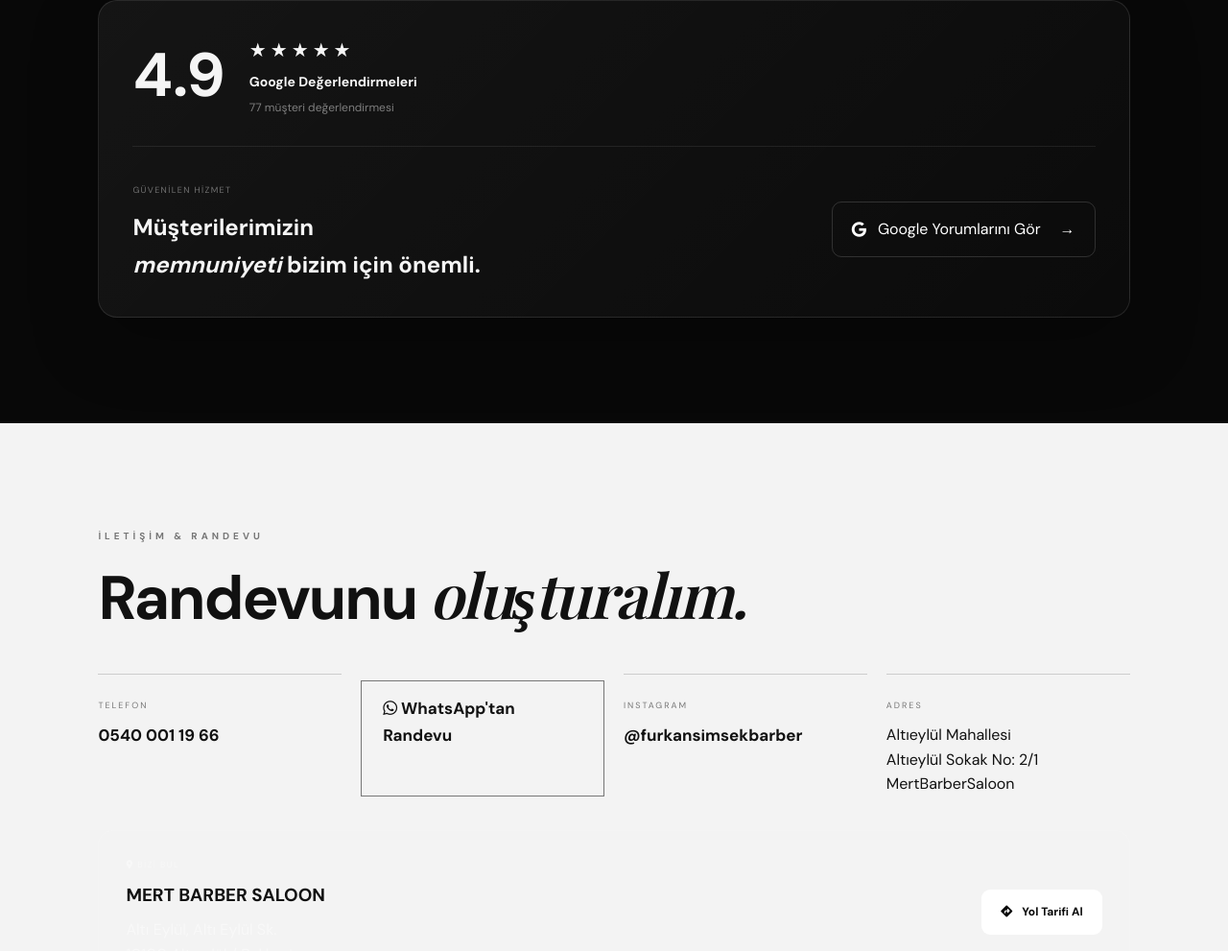
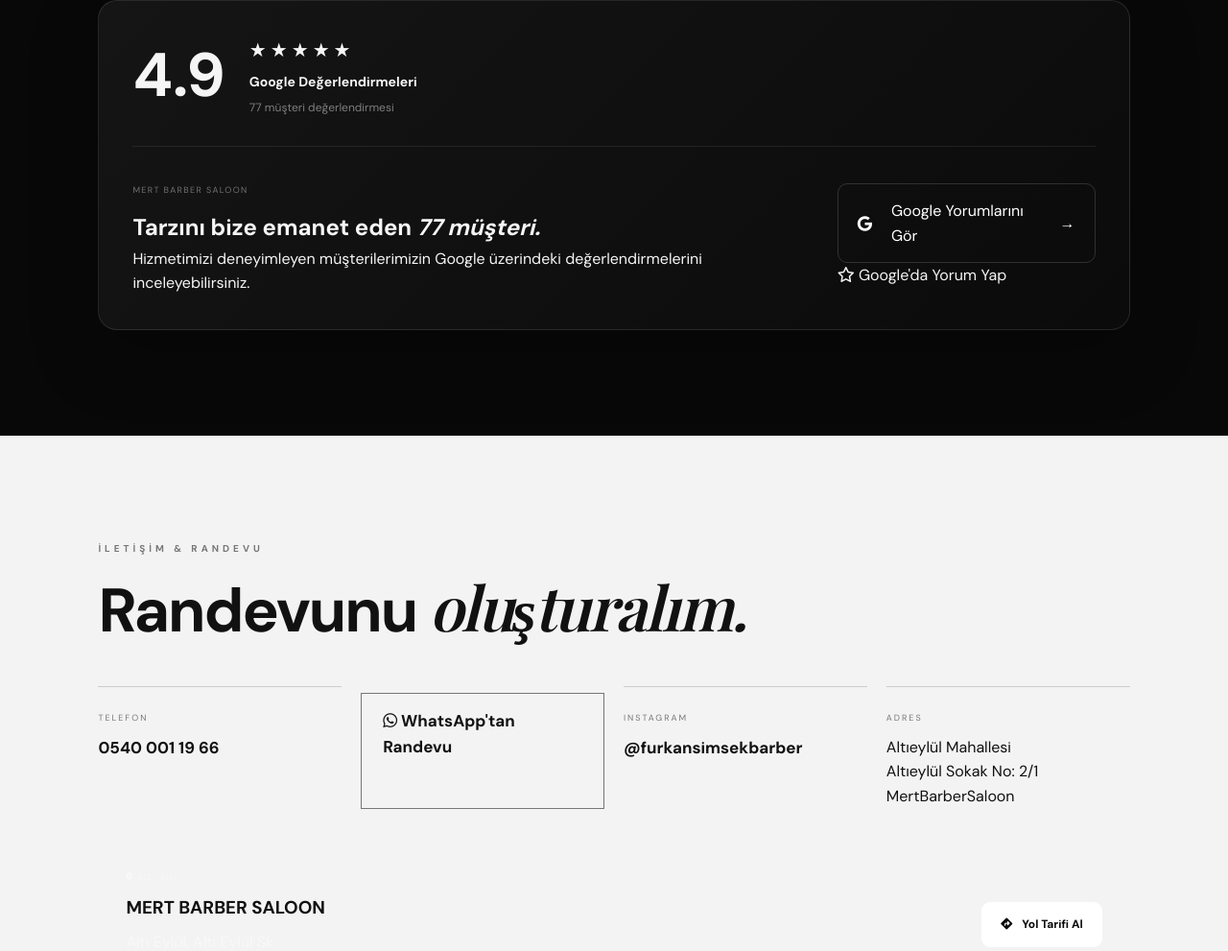
Before and after one commit to FurkanSimsekBarber/furkan-simsek-barber, a plain HTML site: page index.html in a window 1280 px wide. Shown: the part 4905-5896 px from the top of the page at 96% size. Drawn offline with nearby package versions, Linux system fonts and the light colour scheme; a web font is replaced by a local one.

Commit message:
index.html

```diff
--- a/index.html
+++ b/index.html
@@ -306,7 +306,9 @@
 
         <div class="reviews-rating">
 
-            <div class="rating-number">4.9</div>
+            <div class="rating-number">
+                4.9
+            </div>
 
             <div class="rating-details">
 
@@ -314,7 +316,9 @@
                     ★★★★★
                 </div>
 
-                <strong>Google Değerlendirmeleri</strong>
+                <strong>
+                    Google Değerlendirmeleri
+                </strong>
 
                 <span>
                     77 müşteri değerlendirmesi
@@ -324,29 +328,72 @@
 
         </div>
 
+
         <div class="reviews-divider"></div>
+
 
         <div class="reviews-content">
 
-            <div>
-                <small>GÜVENİLEN HİZMET</small>
+            <div class="reviews-copy">
+
+                <small>
+                    MERT BARBER SALOON
+                </small>
 
                 <h3>
-                    Müşterilerimizin<br>
-                    <em>memnuniyeti</em> bizim için önemli.
+                    Tarzını bize emanet eden
+                    <em>77 müşteri.</em>
                 </h3>
+
+                <p>
+                    Hizmetimizi deneyimleyen müşterilerimizin
+                    Google üzerindeki değerlendirmelerini
+                    inceleyebilirsiniz.
+                </p>
+
             </div>
 
+
+            <div class="reviews-actions">
+
+                <!-- YORUMLARI GÖR -->
+
                 <a
-                href="https://www.google.com/maps/search/?api=1&query=MERT%20BARBER%20SALOON%20Alt%C4%B1eyl%C3%BCl%20Bal%C4%B1kesir"
+                    href="https://www.google.com/maps/search/?api=1&query=MERT%20BARBER%20SALOON%20Alt%C4%B1%20Eyl%C3%BCl%20Sk.%2010100%20Alt%C4%B1eyl%C3%BCl%20Bal%C4%B1kesir"
                     target="_blank"
                     rel="noopener"
                     class="google-review-btn"
                 >
+
                     <i class="fa-brands fa-google"></i>
+
+                    <span>
                         Google Yorumlarını Gör
-                <span>→</span>
+                    </span>
+
+                    <b>→</b>
+
                 </a>
+
+
+                <!-- YORUM YAP -->
+
+                <a
+                    href="https://www.google.com/search?q=MERT+BARBER+SALOON+Bal%C4%B1kesir"
+                    target="_blank"
+                    rel="noopener"
+                    class="google-write-btn"
+                >
+
+                    <i class="fa-regular fa-star"></i>
+
+                    <span>
+                        Google'da Yorum Yap
+                    </span>
+
+                </a>
+
+            </div>
 
         </div>
 
```
Lines whose indentation alone changed are shown as unchanged.
